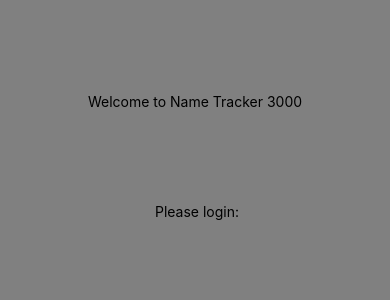
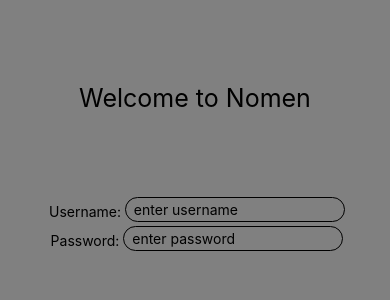
Before and after one commit to seanclaybaugh/MVP, a React Native app: screen / in a window 390 px wide. Shown: the top 300 px of the page. Built offline with nearby package versions, Linux system fonts and the light colour scheme.

Commit message:
importing fonts

```diff
--- a/App.js
+++ b/App.js
@@ -7,16 +7,34 @@ import { StyleSheet, Text, View, ScrollView, TextInput, Image } from 'react-nati
  function App() {
   const [User, setUser] = useState(null);
   const [loggedIn, setLoggedIn] = useState(false);
-
+  const [password, setPassword] = useState(null);
   return (
     <View style={styles.container}>
 
       <View style={styles.title}>
-        <Text> Welcome to Name Tracker 3000 </Text>
+        <Text style={styles.title}> Welcome to Nomen </Text>
       </View>
-        <Text> Please login:</Text>
-        <TextInput></TextInput>
+        <View style={styles.hblock}>
+          <Text> Username: </Text>
+        <TextInput
+        style={styles.login}
+        placeholder="  enter username"
+        onChangeText={text =>setUser(text)}
+        maxLength={50}
 
+        ></TextInput>
+        </View>
+
+        <View style={styles.hblock}>
+          <Text> Password: </Text>
+        <TextInput
+        style={styles.login}
+        placeholder="  enter password"
+        onChangeText={text =>setPassword(text)}
+        maxLength={50}
+        secureTextEntry={true}
+        ></TextInput>
+        </View>
 
       <StatusBar style="auto" />
     </View>
@@ -40,7 +58,20 @@ const styles = StyleSheet.create({
     alignItems: 'center',
     justifyContent: 'center',
     flex: .25,
-    fontSize: 100,
+    fontSize: 25,
+  },
+  hblock: {
+    display: 'flex',
+    flexDirection: 'row',
+    alignItems: 'center',
+    justifyContent: 'center',
+
+  },
+  login: {
+    height: 25,
+    borderWidth: 1,
+    borderRadius: 15,
+    marginBottom: 4,
   }
 });
 
```
